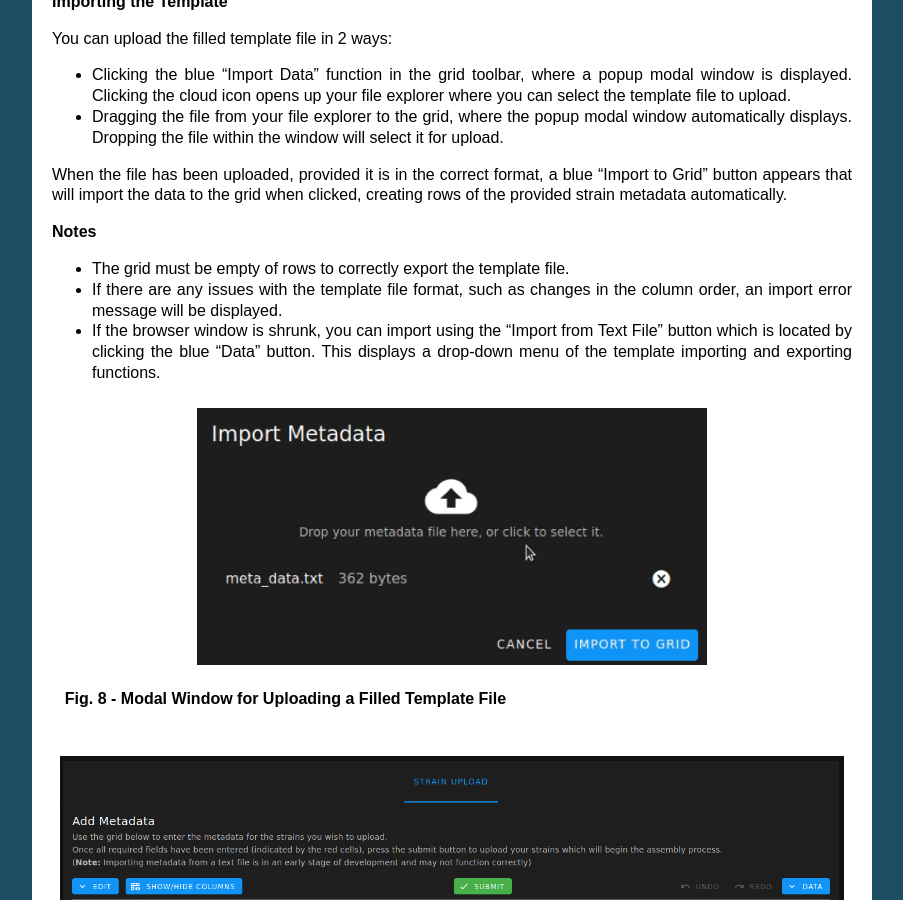
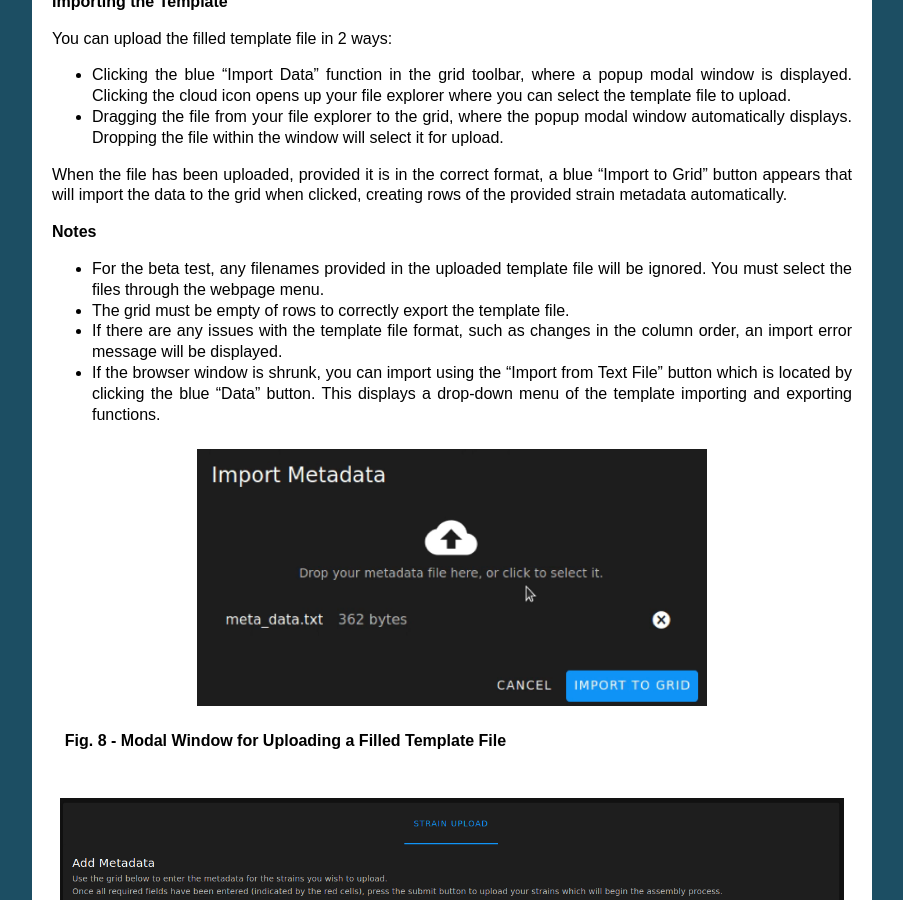
Before and after one commit to khaledk2/leb-beta, a Sphinx documentation site: the page built from docs/user_guide/upload_strains.rst, in a window 1280 px wide and 900 px high, scrolled down 7078 px. Shown: the whole window, without its empty margins (198-1101 px from the left). Built offline with Sphinx 7.4.7, drawn with Linux system fonts in a browser that asks for light colours.

Commit message:
dev docs

```diff
--- a/docs/user_guide/upload_strains.rst
+++ b/docs/user_guide/upload_strains.rst
@@ -134,6 +134,7 @@ When the file has been uploaded, provided it is in the correct format, a blue "I
 
 **Notes**
 
+* For the beta test, any filenames provided in the uploaded template file will be ignored. You must select the files through the webpage menu.
 * The grid must be empty of rows to correctly export the template file.
 * If there are any issues with the template file format, such as changes in the column order, an import error message will be displayed.
 * If the browser window is shrunk, you can import using the "Import from Text File" button which is located by clicking the blue "Data" button. This displays a drop-down menu of the template importing and exporting functions.
```
Also changed, not shown: 5 other files.
